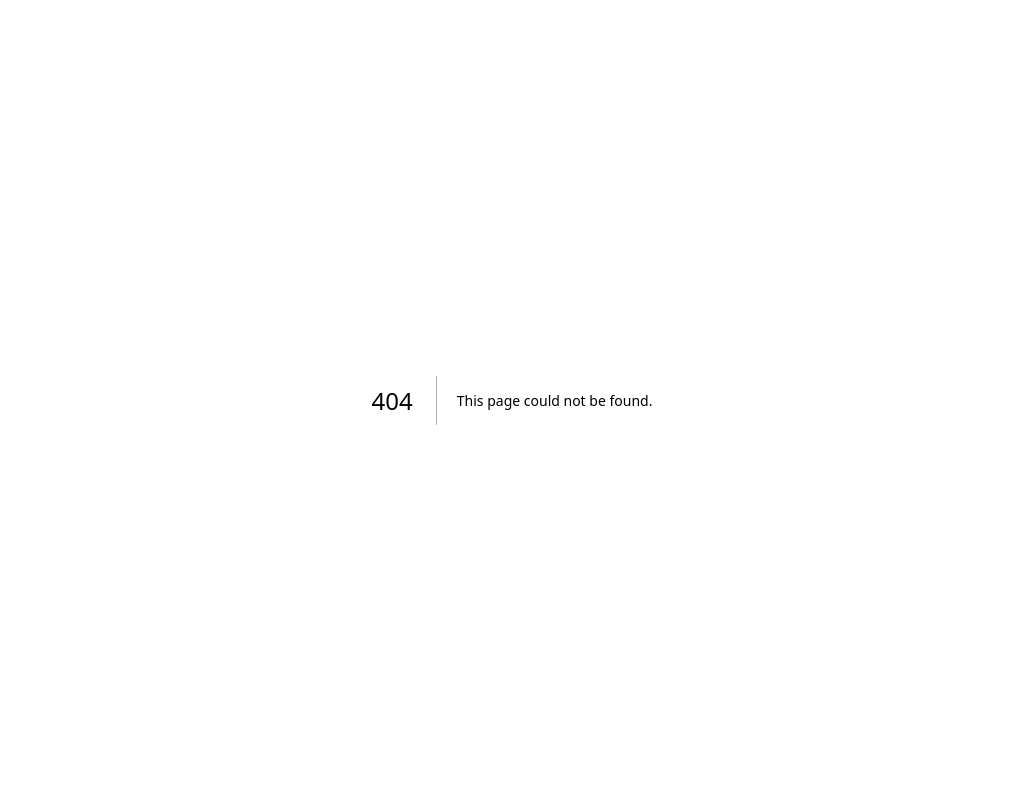
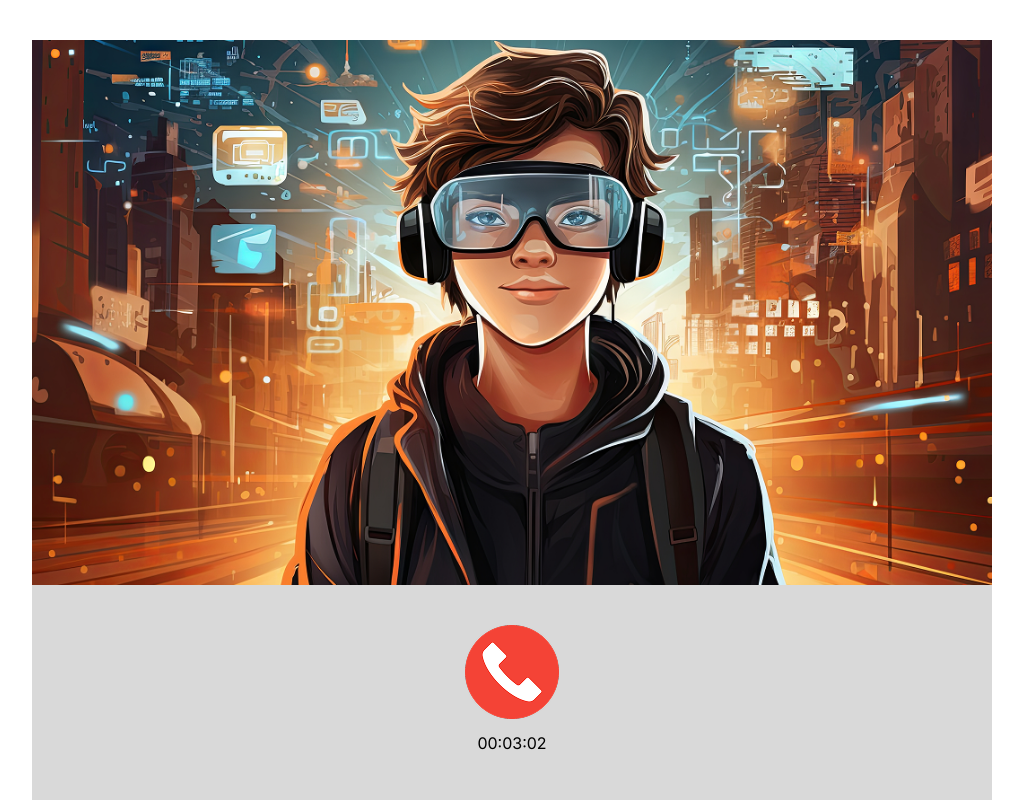
Before and after one commit to morshedsajid26/AI-VideoChat, a Next.js app: page /chatroom in a window 1280 px wide. Before the commit this address had no page. Shown: the top 800 px of the page, without its empty margins (128-1151 px from the left). Built offline with nearby package versions, Linux system fonts and the light colour scheme.

Commit message:
finishing

```diff
--- /dev/null
+++ b/src/app/(auth)/layout.js
@@ -0,0 +1,11 @@
+import React from 'react'
+
+const layout = ({children}) => {
+  return (
+    <div className="bg-white">
+      {children}
+    </div>
+  )
+}
+
+export default layout
--- a/src/app/(dashboard)/layout.js
+++ b/src/app/(dashboard)/layout.js
@@ -4,7 +4,7 @@ import React from 'react'
 
 const layout = ({children}) => {
   return (
-    <div className='bg-white'>
+    <div  className='bg-white'>
        <div className="flex h-screen overflow-hidden p-5">
 
 
--- /dev/null
+++ b/src/app/chatroom/ChatRoom.jsx
@@ -0,0 +1,66 @@
+"use client"
+import React, { useEffect } from 'react'
+import call from "@/public/call.png";
+import cartoon_man from "@/public/cartoon_man.png";
+import Container from '@/src/component/Container';
+import Image from 'next/image';
+import { useRouter } from 'next/navigation';
+
+
+const ChatRoom = () => {
+      const router = useRouter();
+
+      useEffect(() => {
+    const elem = document.documentElement;
+    if (elem.requestFullscreen) {
+      elem.requestFullscreen();
+    } else if (elem.webkitRequestFullscreen) {
+      elem.webkitRequestFullscreen();
+    } else if (elem.msRequestFullscreen) {
+      elem.msRequestFullscreen();
+    }
+  }, []);
+
+    const exitFullscreen = () => {
+    if (document.exitFullscreen) {
+      document.exitFullscreen();
+    } else if (document.webkitExitFullscreen) {
+      document.webkitExitFullscreen();
+    } else if (document.msExitFullscreen) {
+      document.msExitFullscreen();
+    }
+  };
+
+  const handleBack = () => {
+    exitFullscreen();
+    router.back();
+  };
+
+  return (
+    <div>
+       <Container
+        className={`flex justify-center flex-col items-center py-10 `}
+      >
+        <div className="relative ">
+          <Image className="md:w-auto md:h-auto " src={cartoon_man} alt="cartoon" />
+
+          <div className="bg-[#D9D9D9] flex flex-col items-center py-5 md:py-10">
+
+
+            <Image
+             onClick={handleBack}
+            className="md:w-auto md:h-auto h-[30px] w-[30px] cursor-pointer" src={call} alt="call"/>
+
+            <p className="font-inter  text-[#000000] text-[12px] md:text-[16px] mt-3"> 00:03:02
+            </p>
+
+            <input type="text" placeholder='type' className='md:w-[730px] w-[350px] md:py-8 py-3 px-4 md:px-10 outline-0 bg-white font-inter rounded-2xl md:mt-14 mt-7 text-[12px] md:text-[16px]' />
+
+          </div>
+        </div>
+      </Container>
+    </div>
+  )
+}
+
+export default ChatRoom
--- /dev/null
+++ b/src/app/chatroom/page.js
@@ -0,0 +1,12 @@
+import React from 'react'
+import ChatRoom from './ChatRoom'
+
+const page = () => {
+  return (
+    <div>
+      <ChatRoom/>
+    </div>
+  )
+}
+
+export default page
--- a/src/app/globals.css
+++ b/src/app/globals.css
@@ -29,8 +29,7 @@
 
   .dark {
  --bg: #0A0A0F;
-
-    --foreground: #ffffff;
+  --foreground: #ffffff;
 
 }
 
@@ -48,3 +47,8 @@ html, body {
   font-family: Arial, Helvetica, sans-serif;
   transition: background-color 0.3s, color 0.3s;
 }
+
+*{
+
+  scrollbar-width: none;
+}
--- a/src/app/layout.js
+++ b/src/app/layout.js
@@ -34,7 +34,7 @@ export const metadata = {
 
 export default function RootLayout({ children }) {
   return (
-    <html lang="en" className="" suppressHydrationWarning >
+    <html lang="en"  suppressHydrationWarning >
       <body
         className={`${geistSans.variable} ${geistMono.variable} ${inter.variable} ${outfit.variable} ${onest.variable} antialiased`}
       >
@@ -43,6 +43,7 @@ export default function RootLayout({ children }) {
             defaultTheme="system"
             enableSystem
             disableTransitionOnChange
+
         >
 
         {children}
--- a/src/app/page.js
+++ b/src/app/page.js
@@ -10,7 +10,7 @@ const page = () => {
   return (
     <div className=''>
       <Banner/>
-      <Features/>
+      <Features />
       <VideoChat/>
       <FAQsection/>
       <Footer/>
--- a/src/component/Features.jsx
+++ b/src/component/Features.jsx
@@ -7,7 +7,7 @@ import frame3 from '@/public/Frame3.png'
 
 const Features = () => {
   return (
-    <div className='md:py-[200px] py-30'>
+    <div  className='md:py-[200px] py-30'>
         <Container className={`flex justify-center flex-col items-center`}>
            <div className='md:w-[240px] w-[128px] py-2.5 rounded-full shadow-3xl bg-[#E0E7FF]'>
             <h3 className="font-inter font-bold text-center  text-[#1447E6]  ">
--- a/src/component/Navbar.jsx
+++ b/src/component/Navbar.jsx
@@ -53,9 +53,9 @@ const Navbar = () => {
 
       {/* Mobile Dropdown Menu */}
       {menuOpen && (
-        <div className="absolute top-[12%] w-[50%] bg-white/90 backdrop-blur-md py-15 flex flex-col items-center gap-6 shadow-lg md:hidden transition-all duration-300 z-20">
+        <div className="absolute top-[0%] left-0 w-full bg-white/50 backdrop-blur-md py-15 flex flex-col items-center gap-6 shadow-lg md:hidden transition-all duration-300 z-20">
           <ul className="flex flex-col gap-5">
-            <Li className="flex flex-col items-center">
+            <Li  className="flex flex-col items-center">
               <GoHome className="h-6 w-6" />
               Home
             </Li>
--- a/src/component/ThemeToggle.jsx
+++ b/src/component/ThemeToggle.jsx
@@ -45,7 +45,7 @@ export default function ThemeToggle() {
 
      <div
                 onClick={toggle}
-                className={`relative flex items-center w-24 h-11 border-[#006489] dark:border-white border bg-white/20 md:backdrop-blur-sm  rounded-full cursor-pointer transition-all duration-300 ${dark ? "md:bg-white/20  md:backdrop-blur-sm " : ""
+                className={`relative flex items-center w-24 h-11 border-[#006489] dark:border-white border bg-white/20 md:backdrop-blur-sm  rounded-full cursor-pointer transition-all duration-300 z-30 ${dark ? "md:bg-white/20  md:backdrop-blur-sm " : ""
                         }`}
             >
 
@@ -53,7 +53,7 @@ export default function ThemeToggle() {
                     className={`absolute rounded-full  flex items-center justify-center font-bold transition-all duration-300 ${dark ? "translate-x-[52px]" : "translate-x-2"
                         }`}
                 >
-                    {dark ? <Image src={sun} className="w-8 h-8"/> : <Image src={moon} className="w-8 h-8"/>}
+                    {dark ? <Image src={sun} alt="sun" className="w-8 h-8"/> : <Image src={moon} alt="moon" className="w-8 h-8"/>}
                 </div>
 
 
--- a/src/component/VideoChat.jsx
+++ b/src/component/VideoChat.jsx
@@ -6,6 +6,7 @@ import cartoon from "@/public/cartoon.png";
 import video from "@/public/video.png";
 import icon from "@/public/icon.png";
 import { PiSealCheckFill } from "react-icons/pi";
+import Link from "next/link";
 
 const VideoChat = () => {
   return (
@@ -75,7 +76,10 @@ const VideoChat = () => {
           <div className="absolute bottom-10 left-1/2 -translate-x-1/2 w-[70%] bg-[#B9ECFF] pt-[14px] pb-4 px-7 md:px-25 md:pt-5 md:pb-[45px] text-center flex flex-col items-center gap-2 md:gap-5 rounded-xl">
             <p className="text-[#000000]  font-inter font-medium text-[12px] md:text-[16px]">Kelvin is waiting for you</p>
 
+ <Link href='/chatroom'>
+
             <Image src={video} alt="video"/>
+ </Link>
 
             <p className="font-inter  text-[#000000] text-[12px] md:text-[16px]">By joining this meeting you accept our
 
@@ -85,6 +89,9 @@ const VideoChat = () => {
           </div>
         </div>
       </Container>
+
+
+
     </div>
   );
 };
```
Also changed, not shown: public/call.png (added), public/cartoon_man.png (added).
